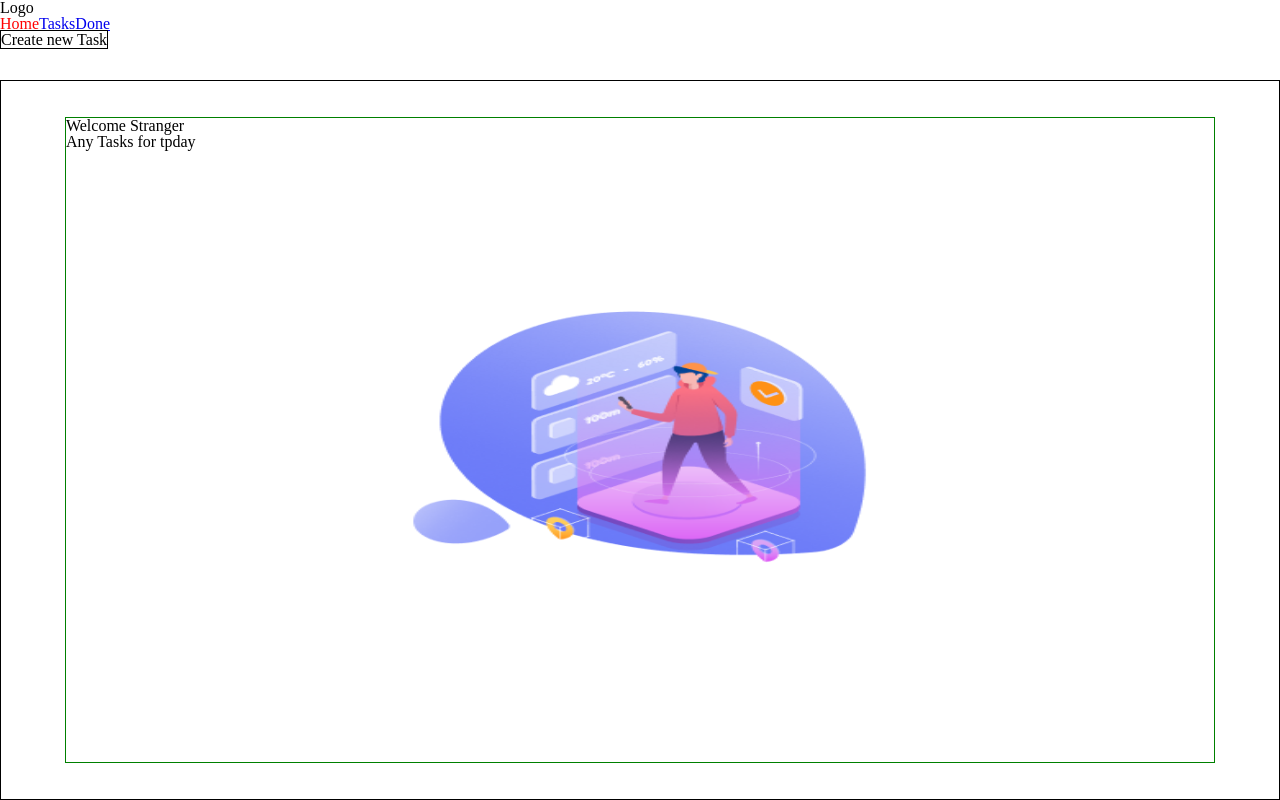
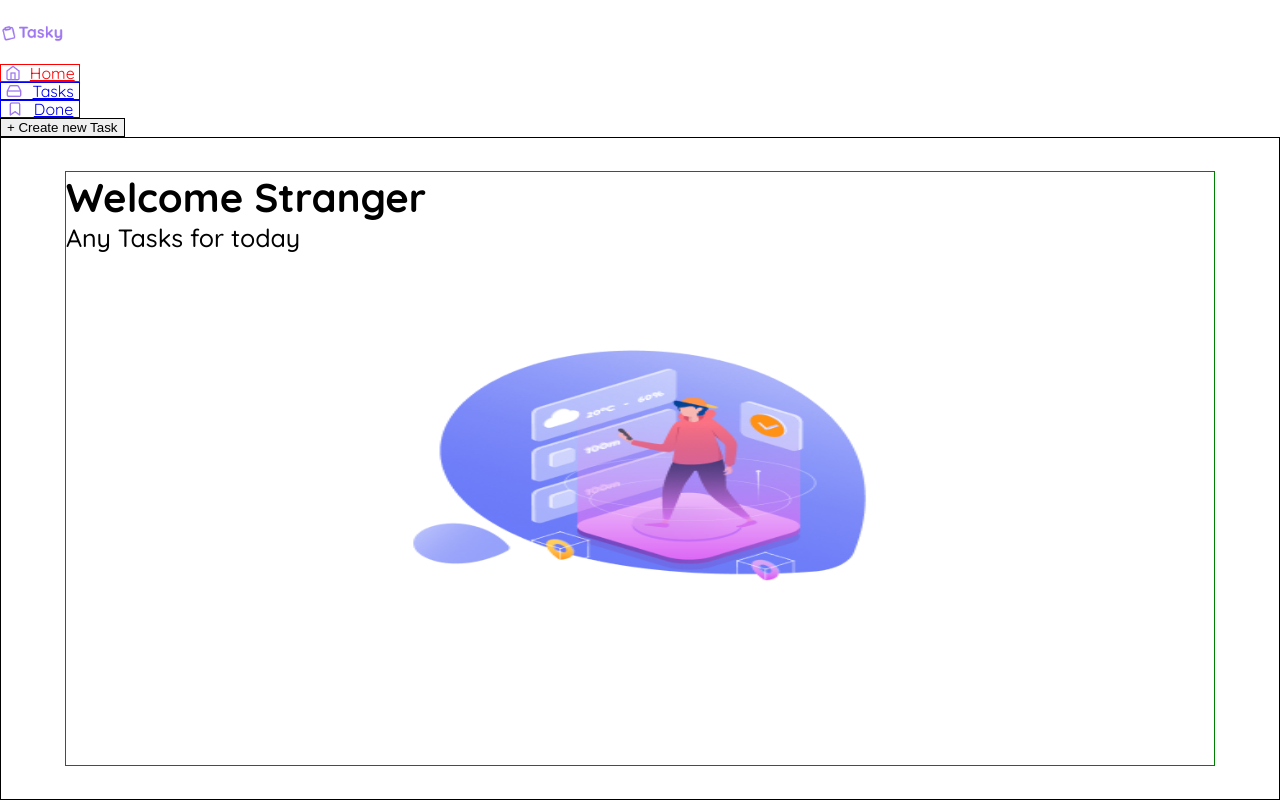
Before and after one commit to stratospherique/tasky-js, a React (Create React App) app: page / in a window 1280 px wide. Built offline with nearby package versions, Linux system fonts and the light colour scheme.

Commit message:
change content + create reusable components

```diff
--- a/src/assets/css/index.css
+++ b/src/assets/css/index.css
@@ -1,6 +1,6 @@
 
 @import './reset.css';
-@import url('https://fonts.googleapis.com/css2?family=Quicksand:wght@500;700&display=swap');
+@import url('https://fonts.googleapis.com/css2?family=Quicksand:wght@400;500;700&display=swap');
 
 *,
 *::after,
@@ -19,6 +19,7 @@
   display: flex;
   flex-direction: column;
   justify-content: space-between;
+  font-family: 'Quicksand', sans-serif;
 }
 
 .task-form {
--- a/src/components/App.js
+++ b/src/components/App.js
@@ -6,13 +6,12 @@ import Home from './pages/home';
 import Tasks from './pages/tasks';
 import Done from './pages/done';
 import NotFound from './pages/notFound';
-import {MainContainer} from './styled/containers';
-import {BrowserRouter} from 'react-router-dom';
+import { MainContainer } from './styled/containers';
+import { BrowserRouter } from 'react-router-dom';
 import FormContainer from './form';
 
 const App = (props) => {
 
-  console.log(props.formVisible);
   return (
     <BrowserRouter>
       <Navigation />
--- a/src/components/form.js
+++ b/src/components/form.js
@@ -10,23 +10,30 @@ const FormContainer = (props) => {
         label: null,
     })
 
+    const [formErrors, setFormErrors] = useState({
+        message: null,
+        isInvalid: false
+    });
+
     const handleSubmit = (e) => {
         e.preventDefault();
-        console.log(JSON.stringify(formState))
         axios({
             method: 'post',
             url: '/task',
-        headers:{
-            "Content-Type": "application/json",
-        },
-        data: JSON.stringify(formState)
+            headers:{
+                "Content-Type": "application/json",
+            },
+            data: JSON.stringify(formState)
         })
         .then((response) => {
-            console.log(response.data);
             props.toggleInvisible();
         })
         .catch((err) => {
-            console.dir(err)
+            setFormErrors({
+                ...formErrors,
+                isInvalid: !err.response.data.sucess,
+                message: err.response.data.message
+            })
         })
     }
 
@@ -35,16 +42,21 @@ const FormContainer = (props) => {
             ...formState,
             label: e.target.value
         })
+    }
 
+    const handleClick = (e) => {
+        if (e.target.nodeName === 'DIV')  props.toggleInvisible();
     }
 
     return (
-    <div  className="task-form">
+    <div  className="task-form" onMouseDown={handleClick}>
         <form name="task-form" onSubmit={handleSubmit}>
-            <h2>Add Task</h2>
+            <h2>What do you want to do ?</h2>
+            {formErrors.isInvalid ?
+            <p>{formErrors.message}</p> :
+            null}
             <div>
-                <label htmlFor="task-name">What Do you want to do</label>
-                <input type="text" id="task-name" onChange={handleLabelChange} />
+                <input type="text" name="task-name" onChange={handleLabelChange} />
             </div>
             <button type="submit">I'll do it</button>
         </form>
--- a/src/components/navigation.js
+++ b/src/components/navigation.js
@@ -1,26 +1,47 @@
 import React from 'react';
 import { connect } from 'react-redux';
 import { NavLink } from 'react-router-dom';
+import { Logo, NavBtn } from './styled/styledParts';
 import { DISPLAY_FORM } from '../actions/index';
+import homeImage from '../assets/img/home.png';
+import logoImage from '../assets/img/TaskyLogo.png';
+import tasksImage from '../assets/img/hard-drive.png';
+import doneImage from '../assets/img/bookmark.png';
+
 
 const Navigation = (props) => {
     return <header>
-        <span>Logo</span>
+        <Logo image={logoImage} />
         <nav>
-            <NavLink to="/" exact activeClassName="activeTab">Home</NavLink>
-            <NavLink to="/tasks" activeClassName="activeTab">Tasks</NavLink>
-            <NavLink to="/done" activeClassName="activeTab">Done</NavLink>
+            {/*<NavLink to="/" exact activeClassName="activeTab">Home</NavLink>*/}
+            <NavBtn activeClass="activeTab"
+                label="Home"
+                image={homeImage}
+                path="/"
+                isExact={true}
+            />
+            <NavBtn activeClass="activeTab"
+                label="Tasks"
+                image={tasksImage}
+                path="/tasks"
+                isExact={false}
+            />
+            <NavBtn activeClass="activeTab"
+                label="Done"
+                image={doneImage}
+                path="/done"
+                isExact={false}
+            />
         </nav>
-        <span onClick={props.toggleForm}
+        <button onClick={props.toggleForm}
          style={{border: '1px solid', cursor: 'pointer'}}>
-             Create new Task
-        </span>
+             {`+  Create new Task`}
+        </button>
     </header>
 }
 
 const mapDispatchToProps = (dispatch) => ({
     toggleForm: () => {
-        console.log('hiiii')
         dispatch({
             type: DISPLAY_FORM
         })
--- a/src/components/pages/done.js
+++ b/src/components/pages/done.js
@@ -1,6 +1,7 @@
 import React, {useEffect, useState} from 'react';
 import axios from 'axios';
 import {DoneDiv} from '../styled/containers';
+import { Heading } from '../styled/styledParts';
 import TaskCheck from '../taskCheck';
 
 const EMAIL = 'ahmed.mahfoudh1991@gmail.com';
@@ -25,13 +26,23 @@ const Done = () => {
 
     return (
         <DoneDiv>
-            <h2>Completed Tasks</h2>
+            <Heading type="primary">
+                Yey !! we’re rockin’
+            </Heading>
             {isLoading ? <span>Loading...</span> :
-            <ul>
-                {taskList.length > 0 ?
-                taskList.map((ele, index) => <TaskCheck key={ele._id} labelTag={ele.label} taskID={ele._id} status={ele.isDone} />) :
-                <li>No Completed tasks!!</li>}
-            </ul>
+            <>
+                <Heading type="secondary">
+                    We did one hell of a job right there !! Bravo six, going dark.
+                </Heading>
+                <Heading>
+                    {`${taskList.length} tasks are crushed`}
+                </Heading>
+                <ul>
+                    {taskList.length > 0 ?
+                    taskList.map((ele, index) => <TaskCheck key={ele._id} labelTag={ele.label} taskID={ele._id} status={ele.isDone} />) :
+                    <li>No Completed tasks!!</li>}
+                </ul>
+            </>
              }
         </DoneDiv>
     );
--- a/src/components/pages/home.js
+++ b/src/components/pages/home.js
@@ -1,10 +1,15 @@
 import React from 'react';
 import { HomeDiv } from '../styled/containers';
+import { Heading } from '../styled/styledParts';
 
 const Home = () => (
     <HomeDiv>
-        <h1>Welcome Stranger</h1>
-        <p>Any Tasks for tpday</p>
+        <Heading type="primary">
+            Welcome Stranger
+        </Heading>
+        <Heading type="secondary">
+            Any Tasks for today
+        </Heading>
     </HomeDiv>
 )
 
--- a/src/components/pages/tasks.js
+++ b/src/components/pages/tasks.js
@@ -2,6 +2,7 @@ import React, { useState, useEffect } from 'react';
 import {connect} from 'react-redux';
 import axios from 'axios';
 import { TasksDiv } from '../styled/containers';
+import { Heading } from '../styled/styledParts';
 import TaskCheck from '../taskCheck';
 
 const EMAIL = 'ahmed.mahfoudh1991@gmail.com';
@@ -35,13 +36,23 @@ const Tasks = (props) => {
 
     return (
         <TasksDiv>
-            <h2>Uncompleted Tasks</h2>
+            <Heading type="primary">
+                Feeling Tasky
+            </Heading>
             {isLoading ? <span>Loading...</span> :
+            <>
+            <Heading type="secondary">
+                It's time to clear some of those tasks !! Don't you think ?
+            </Heading>
+            <Heading>
+                {`${taskList.length} tasks are waiting`}
+            </Heading>
             <ul>
                 {taskList.length > 0 ?
-                taskList.map((ele, index) => <TaskCheck key={ele._id} labelTag={ele.label} taskID={ele._id} status={ele.status} />) :
+                taskList.map((ele) => <TaskCheck key={ele._id} labelTag={ele.label} taskID={ele._id} status={ele.status} />) :
                 <li>No todo tasks!!</li>}
             </ul>
+            </>
              }
         </TasksDiv>
     );
--- /dev/null
+++ b/src/components/styled/styledParts.js
@@ -0,0 +1,43 @@
+import React from 'react';
+import styled from 'styled-components';
+import { NavLink } from 'react-router-dom';
+
+const Logo = styled.div`
+    height: 4rem;
+    width: 4rem;
+    ${props => `background-image: url(${props.image});`}
+    background-size: contain;
+    background-position: center;
+    background-repeat: no-repeat;
+`;
+
+const NavTab = ({children, className, activeClass, label, image, path, isExact}) => (
+    <NavLink to={path} exact={isExact} className={className} activeClassName={activeClass}>
+        <img src={image} alt="label" />
+        <span>
+            {label}
+        </span>
+        {children}
+    </NavLink>
+)
+
+const NavBtn = styled(NavTab)`
+    border: 1px solid;
+    display: flex;
+    justify-content: space-around;
+    width: 5rem;
+`;
+
+const Headings = ({children, className}) => (
+    <h4 className={className}>
+        {children}
+    </h4>
+)
+
+const Heading = styled(Headings)`
+    font-weight: ${props => props.type == 'primary' ? 'bold;' : props.type == 'secondary' ? '500;' : '300;'}
+    font-size: ${props => props.type == 'primary' ? '40px;' : props.type == 'secondary' ? '25px;' : '18px;'}
+    line-height: ${props => props.type == 'primary' ? '50px;' : props.type == 'secondary' ? '31px;' : '22px;'}
+`;
+
+export { Logo, NavBtn, Heading }
```
Also changed, not shown: src/assets/img/TaskyLogo.png (renamed from src/assets/img/Tasky Logo.png).
